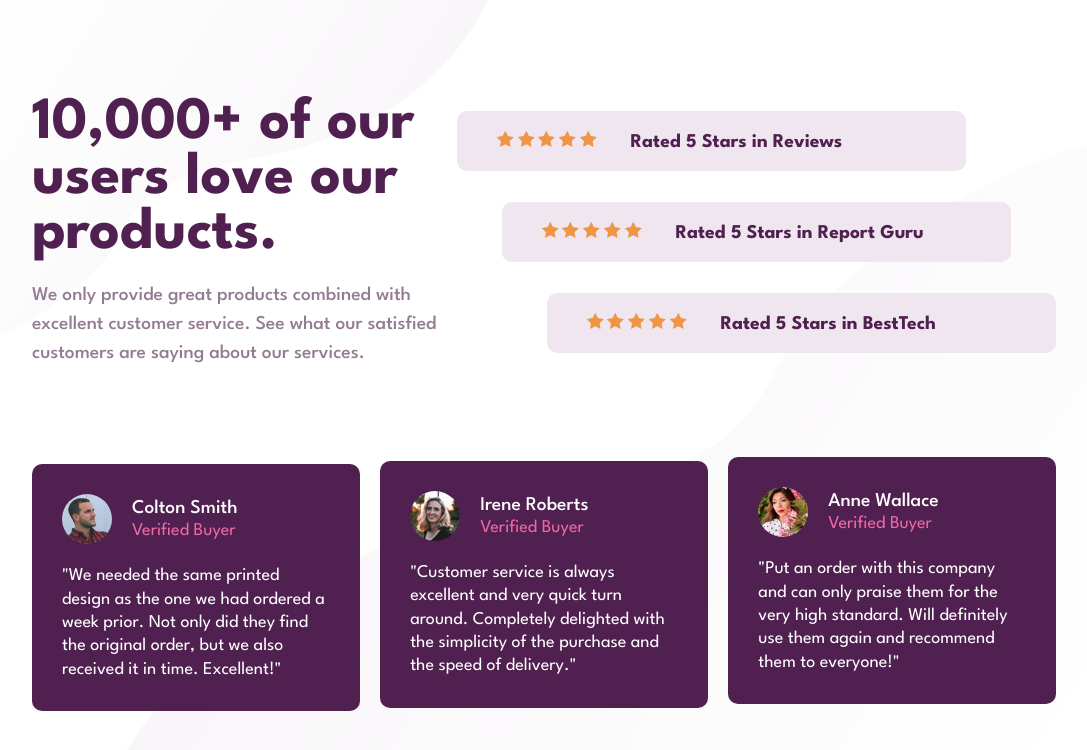
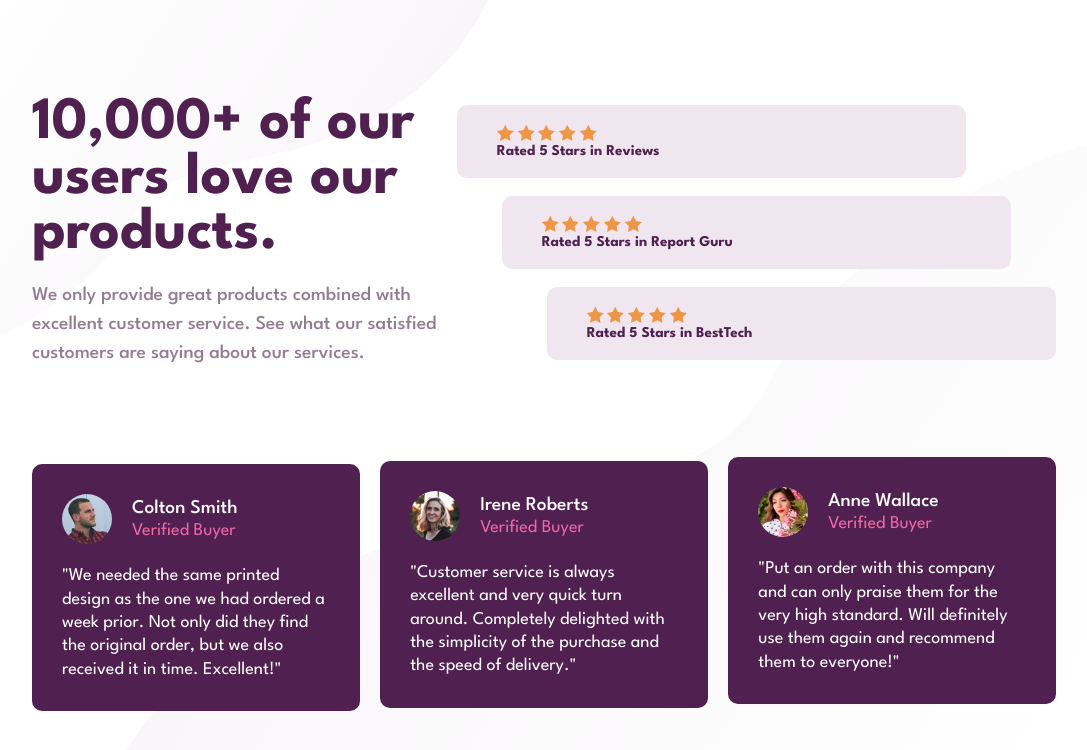
Before and after one commit to iragvantsa/social-proof-section, a plain HTML site: page index.html in a window 1280 px wide. Shown: the whole page, without its empty margins (96-1183 px from the left). Drawn offline with Linux system fonts and the light colour scheme.

Commit message:
Update index.html

```diff
--- a/index.html
+++ b/index.html
@@ -29,7 +29,7 @@
           <img src="./images/icon-star.svg" alt="Golden star icon">
           <img src="./images/icon-star.svg" alt="Golden star icon">
           <img src="./images/icon-star.svg" alt="Golden star icon">
-          <p>Rated 5 Stars in Reviews</p>
+          <h2>Rated 5 Stars in Reviews</h2>
         </div>
         <div class="rating">
           <img src="./images/icon-star.svg" alt="Golden star icon">
@@ -37,7 +37,7 @@
             <img src="./images/icon-star.svg" alt="Golden star icon">
             <img src="./images/icon-star.svg" alt="Golden star icon">
             <img src="./images/icon-star.svg" alt="Golden star icon">
-          <p>Rated 5 Stars in Report Guru</p>
+          <h2>Rated 5 Stars in Report Guru</h2>
         </div>
         <div class="rating">
           <img src="./images/icon-star.svg" alt="Golden star icon">
@@ -45,7 +45,7 @@
             <img src="./images/icon-star.svg" alt="Golden star icon">
             <img src="./images/icon-star.svg" alt="Golden star icon">
             <img src="./images/icon-star.svg" alt="Golden star icon">
-          <p>Rated 5 Stars in BestTech</p>
+          <h2>Rated 5 Stars in BestTech</h2>
         </di>
       </div>
     </section class="top">
```
